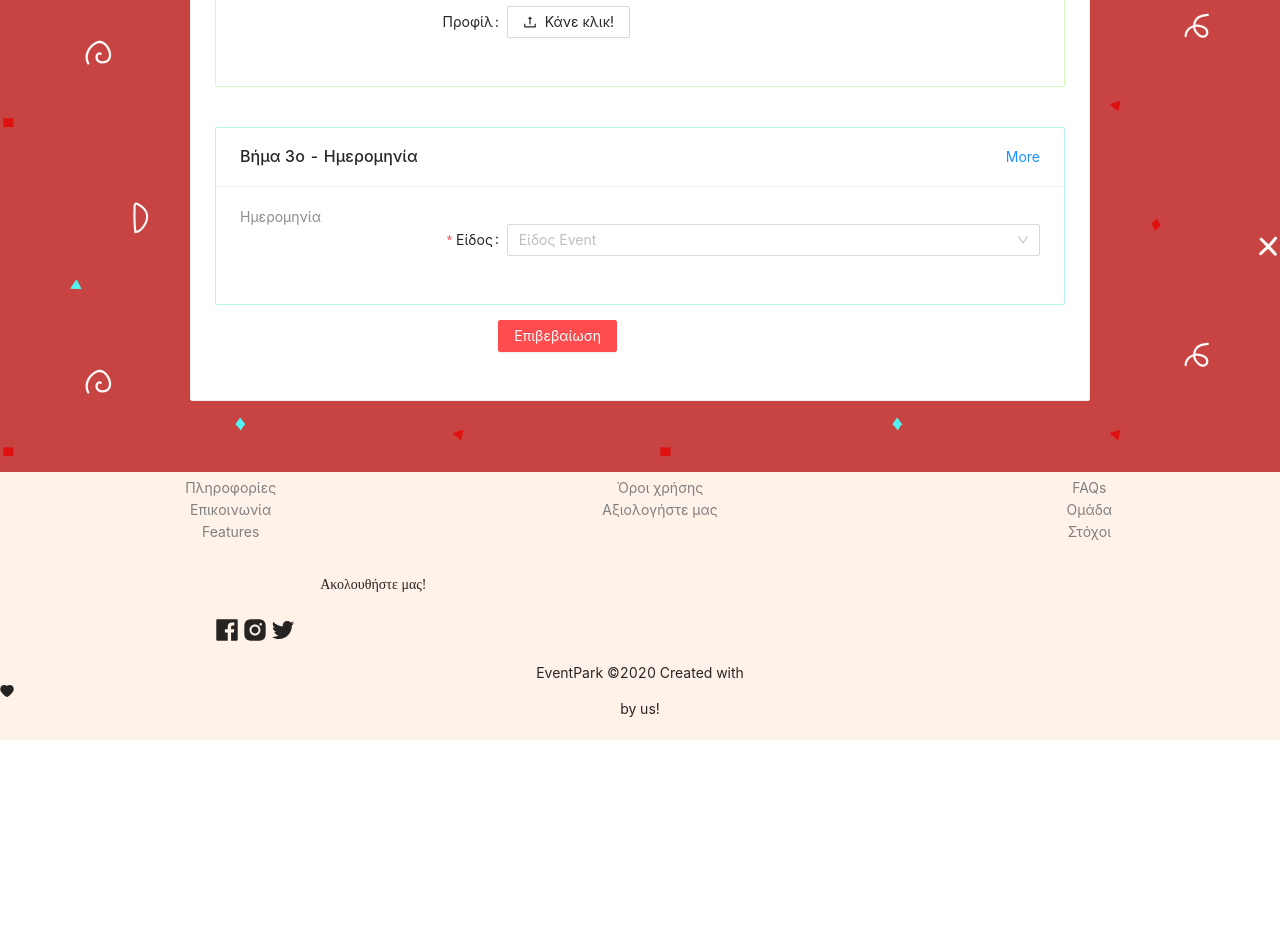
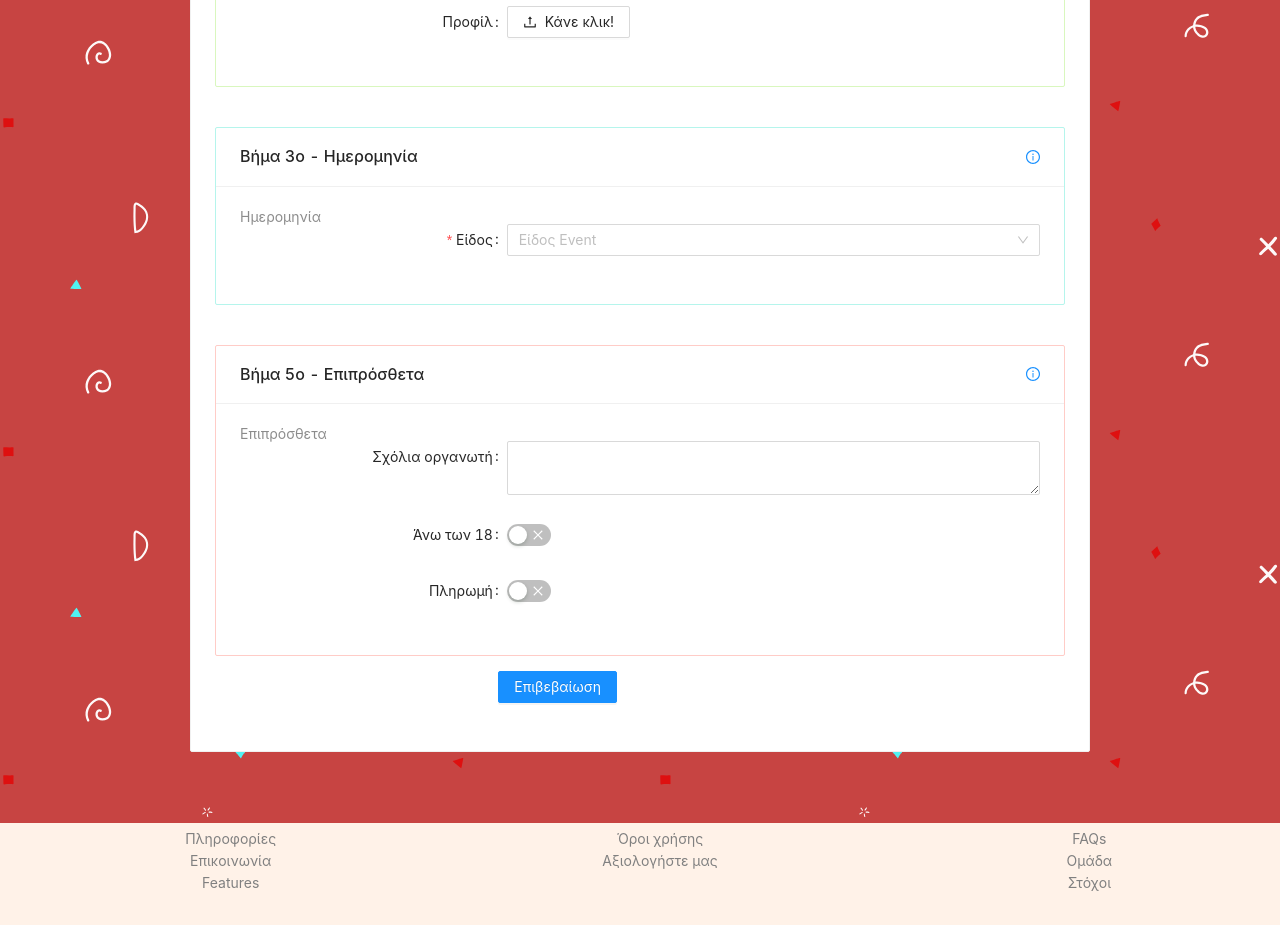
Before and after one commit to Panos61/React-Project-V-0.1, a React (Create React App) app: page /createEvent in a window 1280 px wide. Shown: the part 600-1525 px from the top of the page. Before the commit the page ends 1340 px from the top, so only its background shows below. Built offline with nearby package versions, Linux system fonts and the light colour scheme.

Commit message:
created event-success route

```diff
--- a/src/CreateEvent/masterform.js
+++ b/src/CreateEvent/masterform.js
@@ -10,8 +10,16 @@ import {
   DatePicker,
   Upload,
   TreeSelect,
+  Switch,
 } from 'antd';
-import { UploadOutlined } from '@ant-design/icons';
+import {
+  UploadOutlined,
+  InfoCircleOutlined,
+  CloseOutlined,
+  CheckOutlined,
+} from '@ant-design/icons';
+import { Link } from 'react-router-dom';
+import Success from './success';
 
 const layout = {
   labelCol: {
@@ -45,7 +53,11 @@ class MasterForm extends Component {
         <Form {...layout} onFinish={onFinish}>
           <Card
             title="Βήμα 1ο - Γενικά"
-            extra={<a href="#">More</a>}
+            extra={
+              <Link to="/help">
+                <InfoCircleOutlined />
+              </Link>
+            }
             style={{ borderColor: '#d9f7be' }}
           >
             <Meta description="Γενικά" />
@@ -104,7 +116,11 @@ class MasterForm extends Component {
           </Card>
           <Card
             title="Βήμα 3ο - Ημερομηνία"
-            extra={<a href="#">More</a>}
+            extra={
+              <Link to="/help">
+                <InfoCircleOutlined />
+              </Link>
+            }
             style={{
               marginTop: '5vh',
               borderColor: '#b5f5ec',
@@ -131,13 +147,42 @@ class MasterForm extends Component {
               </TreeSelect>
             </Form.Item>
           </Card>
+          <Card
+            title="Βήμα 5ο - Επιπρόσθετα"
+            extra={
+              <Link to="/help">
+                <InfoCircleOutlined />
+              </Link>
+            }
+            style={{
+              marginTop: '5vh',
+              borderColor: '#ffccc7',
+            }}
+          >
+            <Meta description="Επιπρόσθετα" />
+            <Form.Item label="Σχόλια οργανωτή" name="comments">
+              <TextArea rows={2} />
+            </Form.Item>
+            <Form.Item label="Άνω των 18" name="age-restricted">
+              <Switch
+                checkedChildren={<CheckOutlined />}
+                unCheckedChildren={<CloseOutlined />}
+              />
+            </Form.Item>
+            <Form.Item label="Πληρωμή" name="payment">
+              <Switch
+                checkedChildren={<CheckOutlined />}
+                unCheckedChildren={<CloseOutlined />}
+              />
+            </Form.Item>
+          </Card>
           <Form.Item {...tailLayout}>
             <Button
               htmlType="submit"
-              type="danger"
+              type="primary"
               style={{ marginTop: '15px' }}
             >
-              Επιβεβαίωση
+              <Link to="/event-success">Επιβεβαίωση</Link>
             </Button>
           </Form.Item>
         </Form>
--- a/src/index.js
+++ b/src/index.js
@@ -22,6 +22,7 @@ import { Provider } from 'react-redux';
 import { LOGIN_SUCCESS } from './actions/authTypes';
 import Security from './Profile/Security/security';
 import { PROFILE_INITIATED } from './actions/profileTypes';
+import Success from './CreateEvent/success';
 
 // Stay authenticated after refreshing page
 if (localStorage.token) {
@@ -51,6 +52,7 @@ const routing = (
         {/* Route path Profile  */}
         <PrivateRoute exact path="/profile" component={newprofile} />
         <Route exact path="/createEvent" component={CreateEvent} />
+        <PrivateRoute exact path="/event-success" component={Success} />
         <PrivateRoute exact path="/security" component={Security} />
         {/* Not Found route 404*/}
         <Route path="*" component={NotFound} />
```
